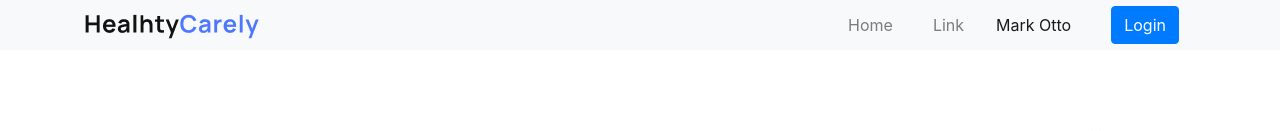
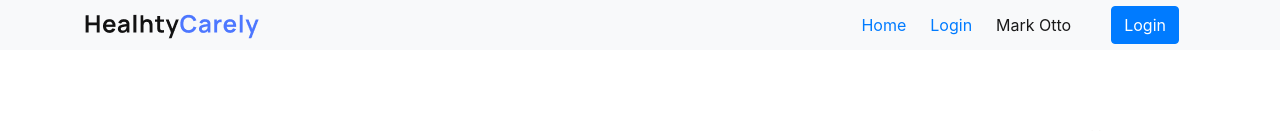
Before and after one commit to arnob-das/medical-care, a React (Create React App) app: page / in a window 1280 px wide. Shown: the top 131 px of the page. Built offline with nearby package versions, Linux system fonts and the light colour scheme.

Commit message:
nav link added in navbar from react router dom

```diff
--- a/src/App.js
+++ b/src/App.js
@@ -8,6 +8,7 @@ function App() {
     <BrowserRouter>
       <Routes>
         <Route exact path="/" element={<Home />} />
+        <Route path="/home" element={<Home />} />
         <Route path="*" element={<NotFound />} />
       </Routes>
     </BrowserRouter>
--- a/src/Components/NavBar/NavBar.js
+++ b/src/Components/NavBar/NavBar.js
@@ -1,6 +1,6 @@
 import React from 'react';
 import { Button, Container, Nav, Navbar, Image } from 'react-bootstrap';
-import { Link } from 'react-router-dom';
+import { Link, NavLink } from 'react-router-dom';
 import Logo from '../../images/logo/HealhtyCarely.png'
 import './NavBar.css'
 
@@ -14,8 +14,8 @@ const NavBar = () => {
                 <Navbar.Toggle aria-controls="basic-navbar-nav" />
                 <Navbar.Collapse id="basic-navbar-nav" className="justify-content-end">
                     <Nav className="me-auto">
-                        <Nav.Link className="mr-4" href="#home">Home</Nav.Link>
-                        <Nav.Link className="mr-4" href="#link">Link</Nav.Link>
+                        <NavLink className="mr-4" to="/home">Home</NavLink>
+                        <NavLink className="mr-4" to="/login">Login</NavLink>
                     </Nav>
                     <Navbar.Text className="me-auto">
                         <Link className="mr-4" to="/login">Mark Otto</Link>
--- a/src/Components/NotFound/NotFound.js
+++ b/src/Components/NotFound/NotFound.js
@@ -15,7 +15,7 @@ const NotFound = () => {
             <h1 className="text-blue not-found-title">404</h1>
             <h1 className="page-not-found">oops! Page not found</h1>
             <h3 className="mt-3">Oops! The page you are looking for does not exist. It might have been moved or deleted.</h3>
-            <Button className="mt-3 home-btn"onClick={handleNavigation}>Home</Button>
+            <Button className="mt-3 home-btn" onClick={handleNavigation}>Home</Button>
         </div>
     );
 };
```
Also changed, not shown: src/Components/Home/Home.js (+7 -1 lines).
